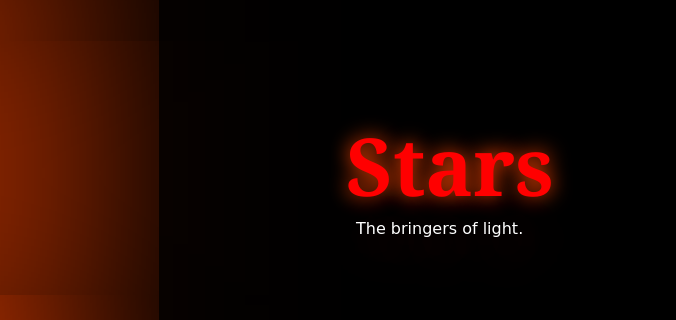
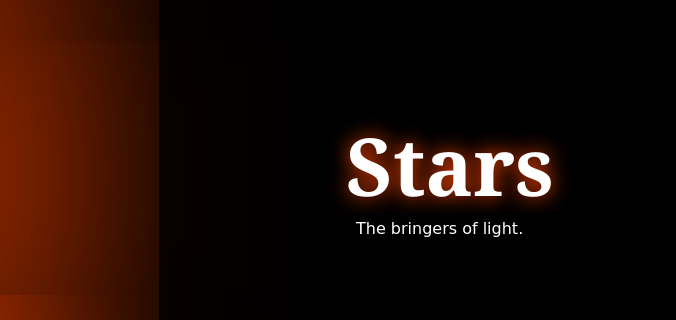
Before and after one commit to davi-sousa-queiroz/Space-Explorer, a plain HTML site: page index.html in a window 1280 px wide. In both pictures the pointer is over the element "Stars". Shown: the part 976-1296 px from the top of the page, 604-1280 px from the left. Drawn offline with Linux system fonts and the light colour scheme.

Commit message:
small heading fix and customization

```diff
--- a/style.css
+++ b/style.css
@@ -154,7 +154,7 @@
 
 .star-text {
     color: white;
-    text-shadow: 10px 10px 50px orangered;
+    text-shadow: 0px 0px 300px orangered;
     margin-left: 70px;
 }
 
@@ -191,5 +191,5 @@
 
 .stars:hover {
     font-size: 80px;
-    color: red;
+    color: rgb(255, 255, 255);
 }
```
